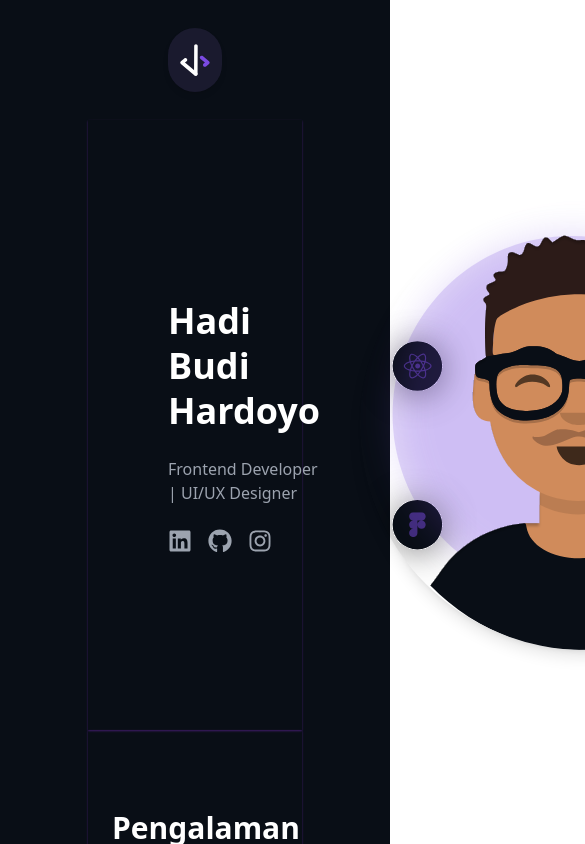
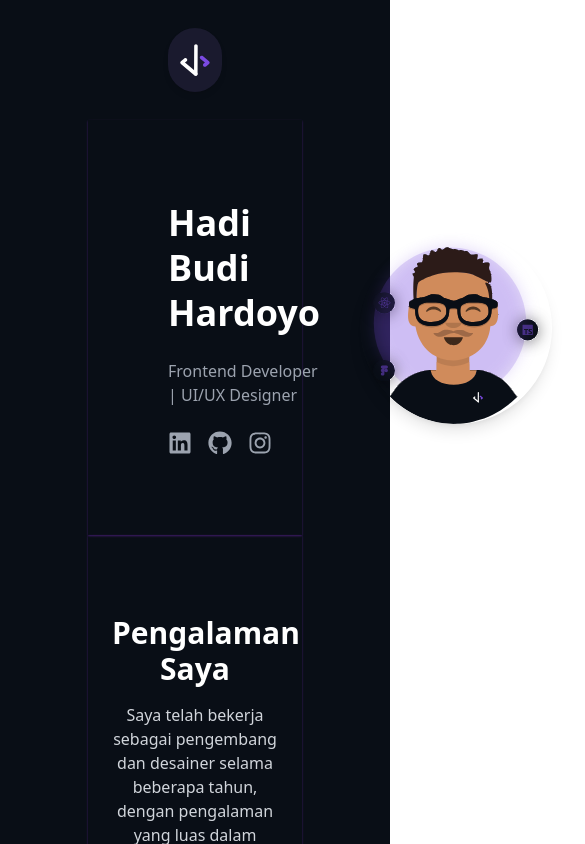
Before and after one commit to hdibudihardoyo/SlicingPortfolioFigma, a React (Vite) app: page / in a window 390 px wide. Shown: the top 844 px of the page, 585 px wide, since content can reach past the window. Built offline with nearby package versions, Linux system fonts and the light colour scheme.

Commit message:
style: responsif mobile

```diff
--- a/src/components/Avatar.jsx
+++ b/src/components/Avatar.jsx
@@ -1,19 +1,19 @@
-import React from 'react'
+import React from "react";
 import avatar from "../assets/avatar.svg";
 
 const Avatar = () => {
   return (
-    <div>
+    <div className="flex justify-center">
       {/* Avatar */}
-      <div className="w-[450px] h-[450px] rounded-full overflow-hidden shadow-lg hover:scale-105 transition-transform duration-300">
+      <div className="w-48 h-48 md:w-[350px] md:h-[350px] lg:w-[450px] lg:h-[450px] rounded-full overflow-hidden shadow-lg hover:scale-105 transition-transform duration-300">
         <img
-        src={avatar}
-        alt="Avatar"
-        className="w-full h-full object-cover"
+          src={avatar}
+          alt="Avatar"
+          className="w-full h-full object-cover"
         />
-     </div>
+      </div>
     </div>
-  )
-}
+  );
+};
 
-export default Avatar
+export default Avatar;
```
